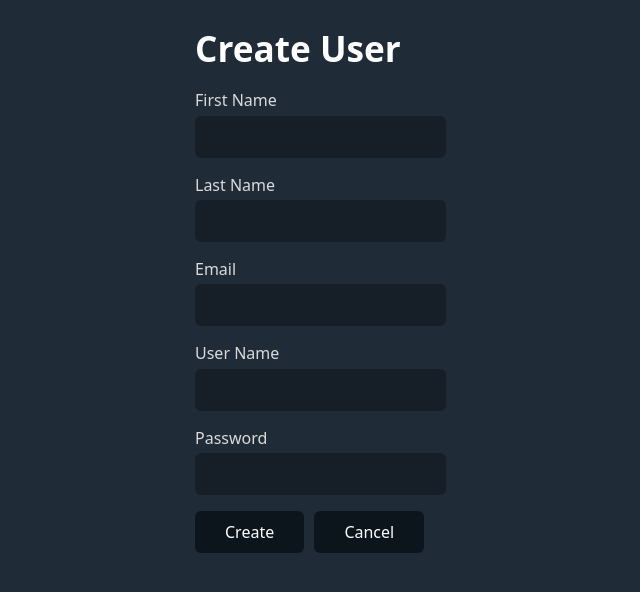
After one commit to HexeCalibre/php-demo, a PHP site: page /create_user.php in a window 1280 px wide. The commit adds this page. Shown: the top 592 px of the page, without its empty margins (45-685 px from the left). Run offline with PHP 8.4, Linux system fonts and the light colour scheme.

Commit message:
Add Create user

```diff
--- /dev/null
+++ b/user-admin-app/create_user.php
@@ -0,0 +1,69 @@
+<?php
+
+if (isset($_POST['create'])) {
+
+    require_once "database/db.include.php";
+    require_once "includes/util.php";
+
+    $first_name = $_POST['first_name'];
+    $last_name = $_POST['last_name'];
+    $email = $_POST['email'];
+    $username = $_POST['user_name'];
+    $password = password_hash($_POST["password"], PASSWORD_DEFAULT);
+
+    $sql = "INSERT INTO user (first_name, last_name, user_name, email, password) VALUES(?,?,?,?, ?)";
+    $stmt = $con->prepare($sql);
+    $stmt->bind_param("sssss", $first_name, $last_name, $username, $email, $password);
+
+    if ($stmt->execute()) {
+        $user_id = $con->insert_id;
+
+        redirect("view_user.php?user_id=$user_id");
+    }
+} else if (isset($_POST['cancel'])) {
+    redirect("list_users.php");
+}
+
+?>
+
+<!DOCTYPE html>
+<html lang="en">
+
+<head>
+    <meta charset="UTF-8">
+    <meta name="viewport" content="width=device-width, initial-scale=1.0">
+    <title>Create User</title>
+    <link rel="stylesheet" href="https://cdn.jsdelivr.net/npm/water.css@2/out/dark.css">
+</head>
+
+<body>
+    <h1>Create User</h1>
+    <form method="post">
+        <p>
+            <label>First Name</label>
+            <input type="text" name="first_name" required>
+        </p>
+        <p>
+            <label>Last Name</label>
+            <input type="text" name="last_name" required>
+        </p>
+        <p>
+            <label>Email</label>
+            <input type="email" name="email" required>
+        </p>
+        <p>
+            <label>User Name</label>
+            <input type="text" name="user_name" required>
+        </p>
+        <p>
+            <label>Password</label>
+            <input type="password" name="password" required>
+        </p>
+
+        <button type="submit" name="create">Create</button>
+        <button type="submit" name="cancel">Cancel</button>
+    </form>
+
+</body>
+
+</html>
--- a/user-admin-app/edit_user.php
+++ b/user-admin-app/edit_user.php
@@ -54,7 +54,7 @@ if (isset($_POST['update'])) {
         </p>
         <p>
             <label>Email</label>
-            <input type="text" name="email" value="<?php echo $user['email'] ?>">
+            <input type="email" name="email" value="<?php echo $user['email'] ?>">
         </p>
         <p>
             <label>User Name</label>
--- a/user-admin-app/list_users.php
+++ b/user-admin-app/list_users.php
@@ -17,6 +17,8 @@ $users = $con->query($sql);
 
 <body>
     <h1>User Management System</h1>
+
+    <p><a href="create_user.php">Create New User</a></p>
     <table>
         <tr>
             <th>First Name</th>
--- a/user-admin-app/view_user.php
+++ b/user-admin-app/view_user.php
@@ -42,7 +42,9 @@ $user = $result->fetch_assoc();
         <label>Active</label>
         <input type="checkbox" disabled <?php echo $user['active'] == 1 ? 'checked' : '' ?>>
     </p>
-    <a href="edit_user.php?user_id=<?php echo $user['id'] ?>">Edit User</a>
+
+    <p><a href="edit_user.php?user_id=<?php echo $user['id'] ?>">Edit User</a></p>
+    <p><a href="list_users.php">Go back to List</a></p>
 
 
 </body>
```
